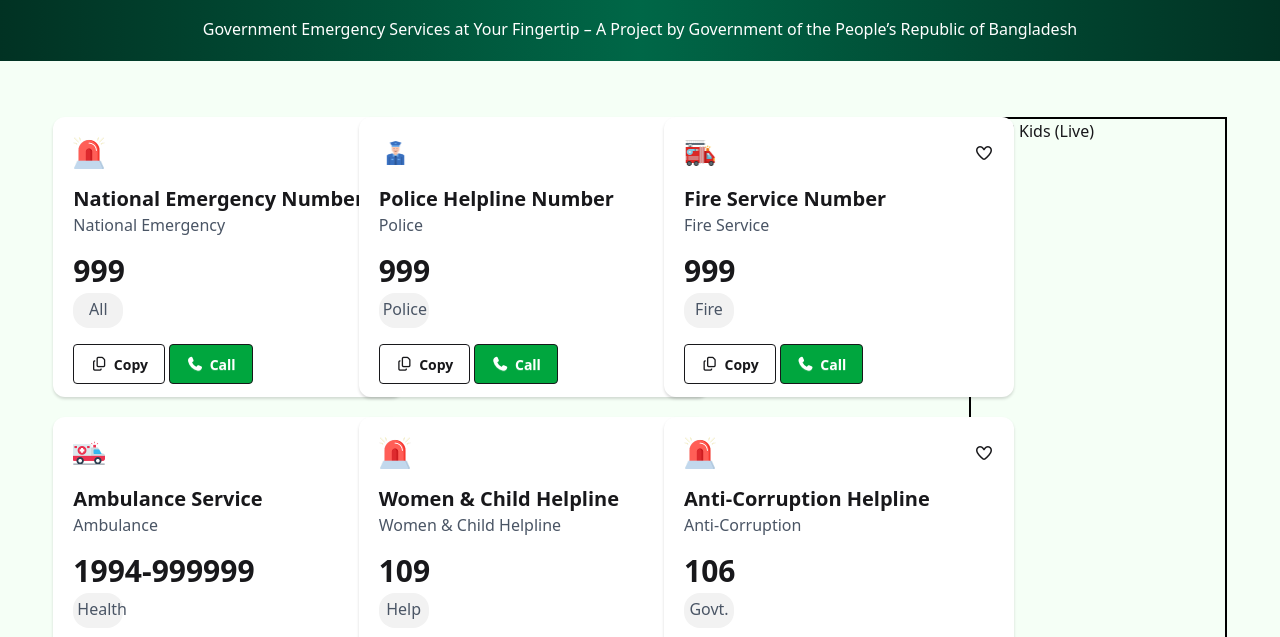
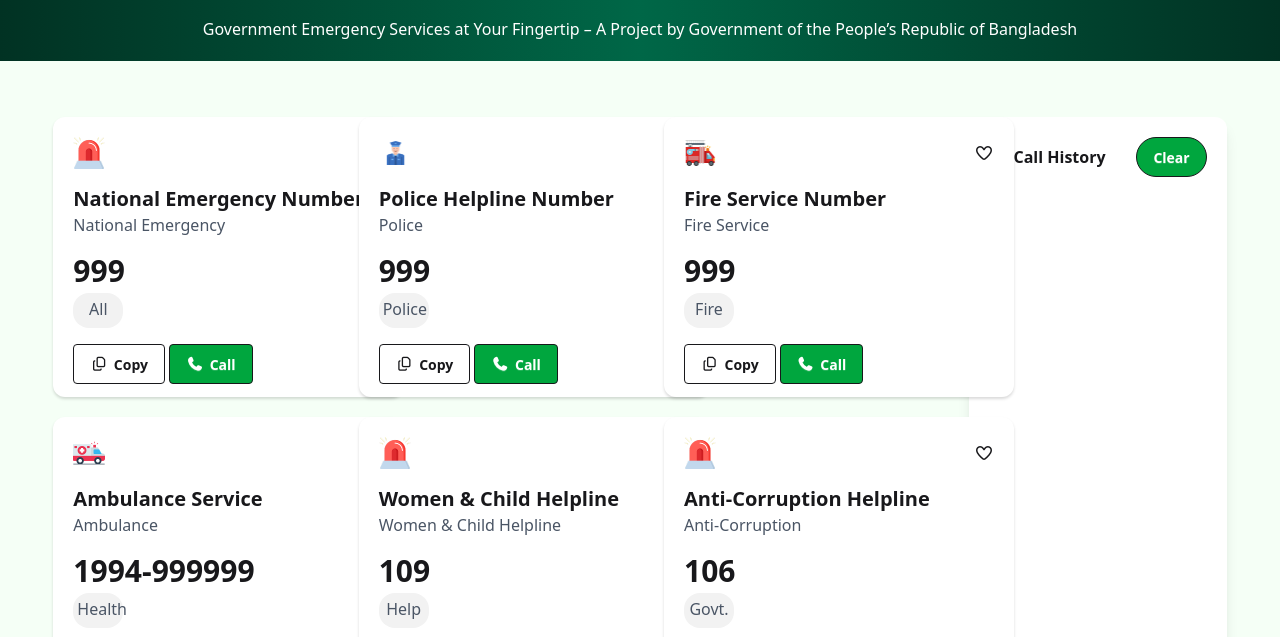
Before and after one commit to ashikulislam17/B12A5-Emergency-Hotline, a plain HTML site: page index.html in a window 1280 px wide. Shown: the part 315-952 px from the top of the page. Drawn offline with nearby package versions, Linux system fonts and the light colour scheme.

Commit message:
Edited call history section

```diff
--- a/index.html
+++ b/index.html
@@ -308,8 +308,11 @@
                       </div>
 
 
-                      <div class="history-box border-2 border-black col-span-3">
-                                  <h1>MMM Kids (Live)</h1>
+                      <div class="history-box bg-white rounded-[12px] col-span-3 shadow-lg p-5">
+                                  <nav class="flex justify-between items-center">
+                                    <h2><i class="fa-regular fa-clock"></i> <span class="font-semibold">Call History</span></h2>
+                                    <button class="btn bg-[#00A63E] text-white btn-outline rounded-3xl">Clear</button>
+                                  </nav>
                       </div>
 
               </div>
```
